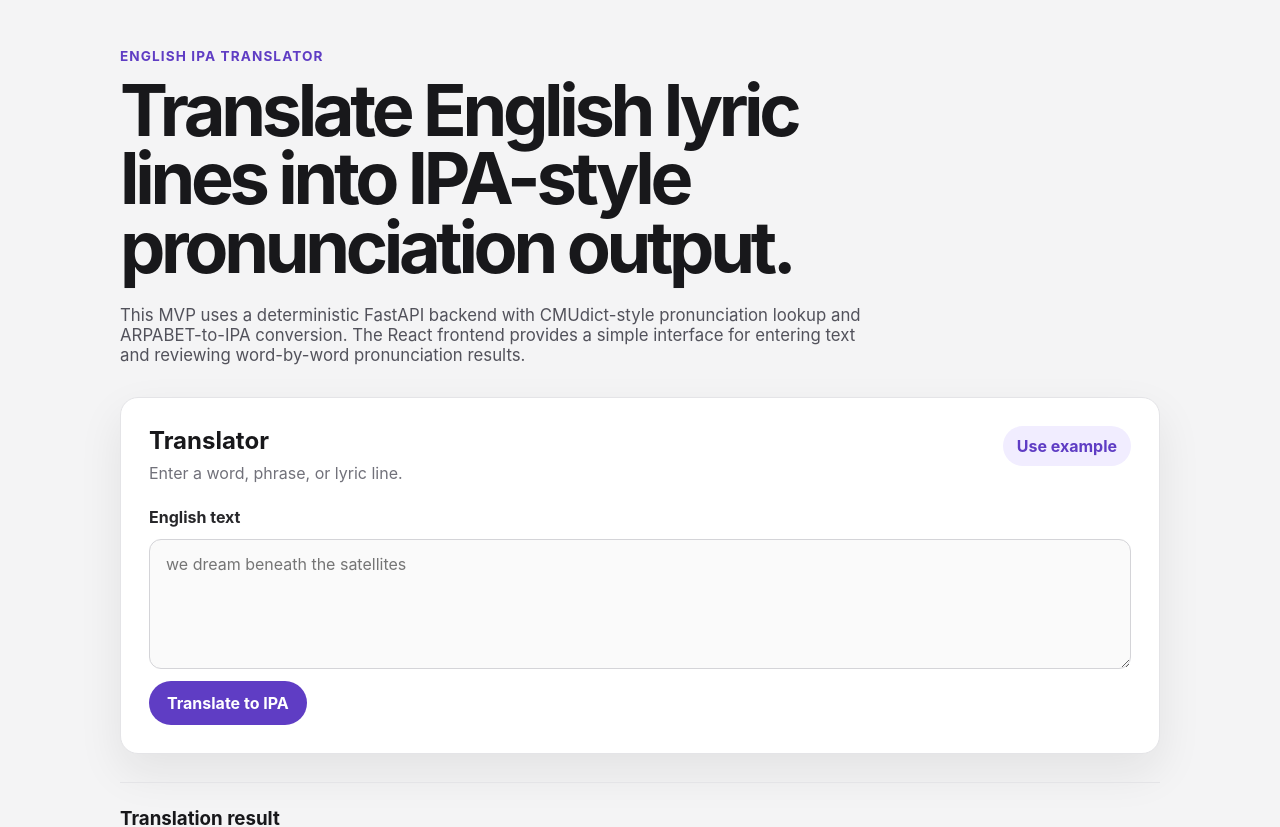
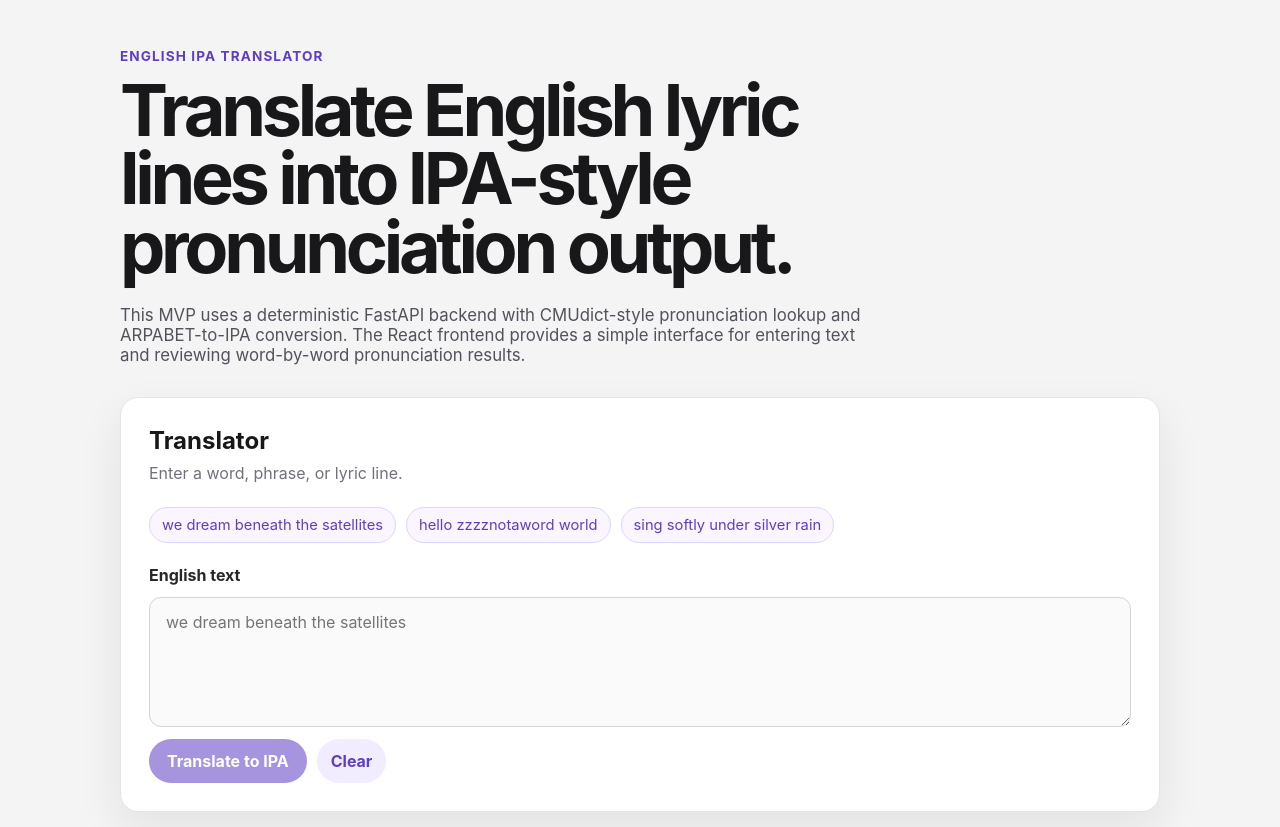
Before and after one commit to nathanbrenton/english-ipa-translator, a React (Vite) app in the folder frontend/: page / in a window 1280 px wide. Shown: the top 827 px of the page. Built offline with nearby package versions, Linux system fonts and the light colour scheme.

Commit message:
Polish frontend translator interactions

```diff
--- a/frontend/src/App.css
+++ b/frontend/src/App.css
@@ -237,3 +237,57 @@ th {
   color: #991b1b;
   background: #fee2e2;
 }
+
+.example-list {
+  display: flex;
+  flex-wrap: wrap;
+  gap: 10px;
+  margin-bottom: 22px;
+}
+
+.example-button {
+  padding: 8px 12px;
+  border: 1px solid #ddd6fe;
+  border-radius: 999px;
+  color: #5f3dc4;
+  background: #faf5ff;
+  font: inherit;
+  font-size: 0.92rem;
+  cursor: pointer;
+}
+
+.example-button:hover {
+  background: #f3e8ff;
+}
+
+.form-actions {
+  display: flex;
+  flex-wrap: wrap;
+  gap: 10px;
+}
+
+button:disabled {
+  cursor: not-allowed;
+  opacity: 0.55;
+}
+
+.result-card-header {
+  display: flex;
+  justify-content: space-between;
+  gap: 16px;
+  align-items: flex-start;
+}
+
+.copy-message {
+  margin: 12px 0 0;
+  color: #166534;
+  font-size: 0.92rem;
+}
+
+.unknown-row {
+  background: #fffbeb;
+}
+
+.unknown-row td {
+  border-bottom-color: #fde68a;
+}
--- a/frontend/src/App.tsx
+++ b/frontend/src/App.tsx
@@ -5,7 +5,11 @@ import TranslationResults from './components/TranslationResults'
 import TranslatorForm from './components/TranslatorForm'
 import type { TranslateResponse } from './types/translate'
 
-const EXAMPLE_TEXT = 'we dream beneath the satellites'
+const EXAMPLE_TEXTS = [
+  'we dream beneath the satellites',
+  'hello zzzznotaword world',
+  'sing softly under silver rain',
+]
 
 function App() {
   const [inputText, setInputText] = useState('')
@@ -13,6 +17,7 @@ function App() {
     useState<TranslateResponse | null>(null)
   const [isLoading, setIsLoading] = useState(false)
   const [errorMessage, setErrorMessage] = useState('')
+  const [copyMessage, setCopyMessage] = useState('')
 
   async function handleSubmit() {
     const trimmedText = inputText.trim()
@@ -20,11 +25,13 @@ function App() {
     if (!trimmedText) {
       setTranslationResult(null)
       setErrorMessage('Please enter text before translating.')
+      setCopyMessage('')
       return
     }
 
     setIsLoading(true)
     setErrorMessage('')
+    setCopyMessage('')
 
     try {
       const result = await translateText(trimmedText)
@@ -41,10 +48,31 @@ function App() {
     }
   }
 
-  function handleUseExample() {
-    setInputText(EXAMPLE_TEXT)
+  function handleUseExample(exampleText: string) {
+    setInputText(exampleText)
     setTranslationResult(null)
     setErrorMessage('')
+    setCopyMessage('')
+  }
+
+  function handleClear() {
+    setInputText('')
+    setTranslationResult(null)
+    setErrorMessage('')
+    setCopyMessage('')
+  }
+
+  async function handleCopyIpaLine() {
+    if (!translationResult?.ipa_line) {
+      return
+    }
+
+    try {
+      await navigator.clipboard.writeText(translationResult.ipa_line)
+      setCopyMessage('IPA line copied to clipboard.')
+    } catch {
+      setCopyMessage('Could not copy IPA line to clipboard.')
+    }
   }
 
   return (
@@ -62,15 +90,20 @@ function App() {
 
       <TranslatorForm
         inputText={inputText}
+        isLoading={isLoading}
+        exampleTexts={EXAMPLE_TEXTS}
         onInputTextChange={setInputText}
         onSubmit={handleSubmit}
         onUseExample={handleUseExample}
+        onClear={handleClear}
       />
 
       <TranslationResults
         result={translationResult}
         isLoading={isLoading}
         errorMessage={errorMessage}
+        copyMessage={copyMessage}
+        onCopyIpaLine={handleCopyIpaLine}
       />
     </main>
   )
--- a/frontend/src/components/TranslationResults.tsx
+++ b/frontend/src/components/TranslationResults.tsx
@@ -4,13 +4,19 @@ type TranslationResultsProps = {
   result: TranslateResponse | null
   isLoading: boolean
   errorMessage: string
+  copyMessage: string
+  onCopyIpaLine: () => void
 }
 
 function TranslationResults({
   result,
   isLoading,
   errorMessage,
+  copyMessage,
+  onCopyIpaLine,
 }: TranslationResultsProps) {
+  const hasIpaLine = Boolean(result?.ipa_line)
+
   return (
     <section className="result-panel" aria-labelledby="result-heading">
       <h3 id="result-heading">Translation result</h3>
@@ -29,10 +35,25 @@ function TranslationResults({
       {result && (
         <div className="translation-output">
           <div className="ipa-line-card">
-            <p className="result-label">Full-line IPA</p>
-            <p className="ipa-line">
-              {result.ipa_line || 'No IPA output available.'}
-            </p>
+            <div className="result-card-header">
+              <div>
+                <p className="result-label">Full-line IPA</p>
+                <p className="ipa-line">
+                  {result.ipa_line || 'No IPA output available.'}
+                </p>
+              </div>
+
+              <button
+                type="button"
+                className="secondary-button"
+                onClick={onCopyIpaLine}
+                disabled={!hasIpaLine}
+              >
+                Copy IPA
+              </button>
+            </div>
+
+            {copyMessage && <p className="copy-message">{copyMessage}</p>}
           </div>
 
           <div className="table-wrapper">
@@ -48,7 +69,10 @@ function TranslationResults({
               </thead>
               <tbody>
                 {result.tokens.map((token, index) => (
-                  <tr key={`${token.text}-${index}`}>
+                  <tr
+                    key={`${token.text}-${index}`}
+                    className={token.found ? undefined : 'unknown-row'}
+                  >
                     <td>{token.text}</td>
                     <td>{token.normalized}</td>
                     <td>
@@ -67,6 +91,10 @@ function TranslationResults({
               </tbody>
             </table>
           </div>
+
+          <p className="muted">
+            Unknown words are intentionally marked instead of guessed.
+          </p>
         </div>
       )}
     </section>
--- a/frontend/src/components/TranslatorForm.tsx
+++ b/frontend/src/components/TranslatorForm.tsx
@@ -1,16 +1,25 @@
 type TranslatorFormProps = {
   inputText: string
+  isLoading: boolean
+  exampleTexts: string[]
   onInputTextChange: (value: string) => void
   onSubmit: () => void
-  onUseExample: () => void
+  onUseExample: (exampleText: string) => void
+  onClear: () => void
 }
 
 function TranslatorForm({
   inputText,
+  isLoading,
+  exampleTexts,
   onInputTextChange,
   onSubmit,
   onUseExample,
+  onClear,
 }: TranslatorFormProps) {
+  const trimmedInput = inputText.trim()
+  const isSubmitDisabled = isLoading || !trimmedInput
+
   function handleSubmit(event: React.FormEvent<HTMLFormElement>) {
     event.preventDefault()
     onSubmit()
@@ -23,9 +32,19 @@ function TranslatorForm({
           <h2 id="translator-heading">Translator</h2>
           <p>Enter a word, phrase, or lyric line.</p>
         </div>
-        <button type="button" className="secondary-button" onClick={onUseExample}>
-          Use example
-        </button>
+      </div>
+
+      <div className="example-list" aria-label="Example phrases">
+        {exampleTexts.map((exampleText) => (
+          <button
+            key={exampleText}
+            type="button"
+            className="example-button"
+            onClick={() => onUseExample(exampleText)}
+          >
+            {exampleText}
+          </button>
+        ))}
       </div>
 
       <form className="translator-form" onSubmit={handleSubmit}>
@@ -38,9 +57,24 @@ function TranslatorForm({
           rows={5}
         />
 
-        <button type="submit" className="primary-button">
-          Translate to IPA
-        </button>
+        <div className="form-actions">
+          <button
+            type="submit"
+            className="primary-button"
+            disabled={isSubmitDisabled}
+          >
+            {isLoading ? 'Translating...' : 'Translate to IPA'}
+          </button>
+
+          <button
+            type="button"
+            className="secondary-button"
+            onClick={onClear}
+            disabled={isLoading && !inputText}
+          >
+            Clear
+          </button>
+        </div>
       </form>
     </section>
   )
```
